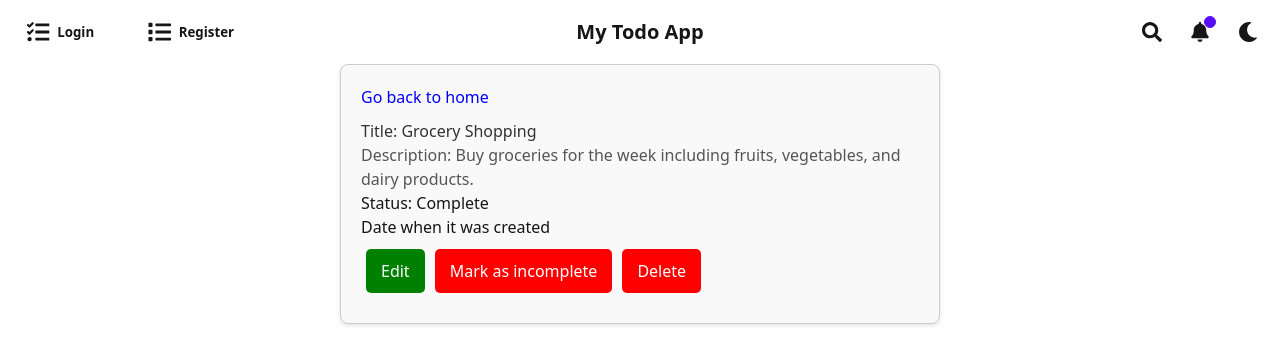
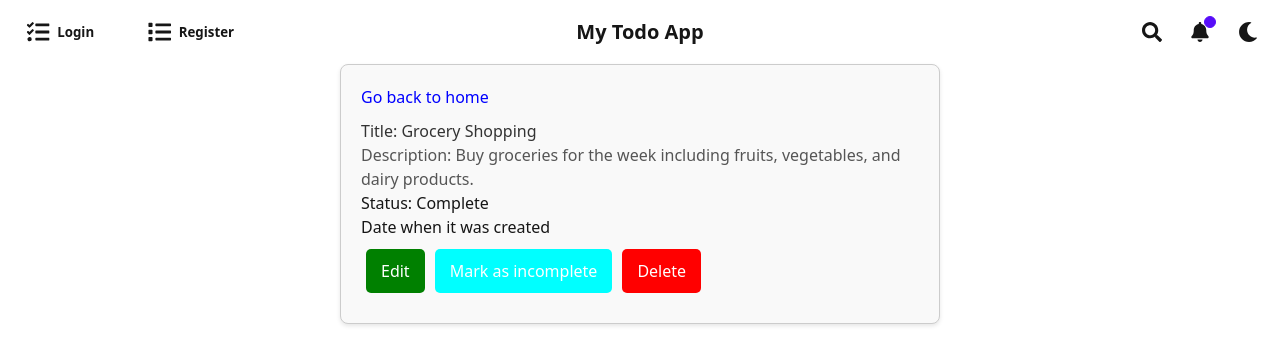
Before and after one commit to ogada-otieno/moringa-todo-tutorial-react, a React (Create React App) app: page / in a window 1280 px wide. Both pictures are taken after a click on the button 188 px from the left and 636 px from the top of the page. Shown: the top 364 px of the page. Built offline with nearby package versions, Linux system fonts and the light colour scheme; no server answers; data requests are answered from the project's data file.

Commit message:
incomplete and complete buttons

```diff
--- a/src/pages/SingleTodo.jsx
+++ b/src/pages/SingleTodo.jsx
@@ -28,13 +28,13 @@ const buttonStyle = {
 
 const completeButtonStyle = {
   ...buttonStyle,
-  backgroundColor: 'green',
+  backgroundColor: 'cyan',
   color: 'white',
 };
 
 const incompleteButtonStyle = {
   ...buttonStyle,
-  backgroundColor: 'red',
+  backgroundColor: 'cyan',
   color: 'white',
 };
 
```
